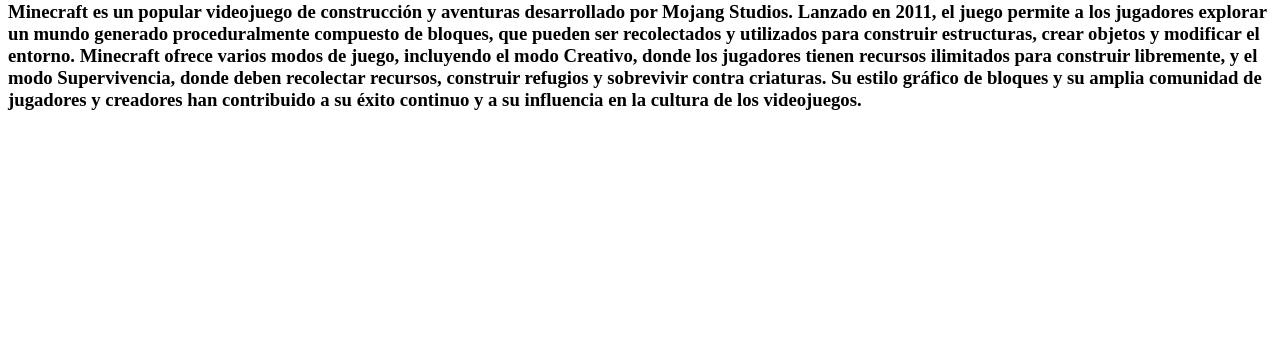
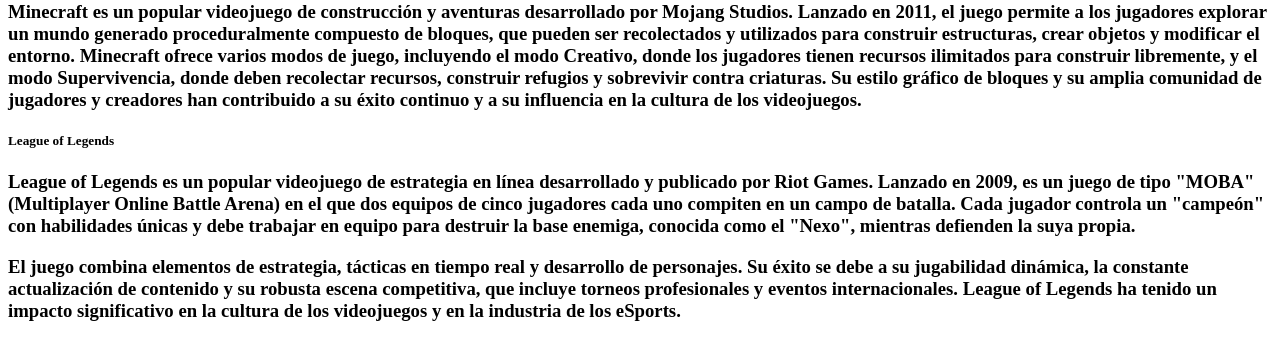
Before and after one commit to Kevsho1/Ejercicio_4_Rubrica_kurueta6, a plain HTML site: page index.html in a window 1280 px wide. Shown: the part 382-742 px from the top of the page. Drawn offline with Linux system fonts and the light colour scheme.

Commit message:
Add information of the second favorite game

```diff
--- a/index.html
+++ b/index.html
@@ -10,5 +10,8 @@
     <img src="https://e00-marca.uecdn.es/assets/multimedia/imagenes/2019/09/16/15686443045000.jpg" alt="">
     <h3>Minecraft es un popular videojuego de construcción y aventuras desarrollado por Mojang Studios. Lanzado en 2011, el juego permite a los jugadores explorar un mundo generado proceduralmente compuesto de bloques, que pueden ser recolectados y utilizados para construir estructuras, crear objetos y modificar el entorno. Minecraft ofrece varios modos de juego, incluyendo el modo Creativo, donde los jugadores tienen recursos ilimitados para construir libremente, y el modo Supervivencia, donde deben recolectar recursos, construir refugios y sobrevivir contra criaturas. Su estilo gráfico de bloques y su amplia comunidad de jugadores y creadores han contribuido a su éxito continuo y a su influencia en la cultura de los videojuegos.</h3>
 
+    <h5>League of Legends</h5>
+    <h3>League of Legends es un popular videojuego de estrategia en línea desarrollado y publicado por Riot Games. Lanzado en 2009, es un juego de tipo "MOBA" (Multiplayer Online Battle Arena) en el que dos equipos de cinco jugadores cada uno compiten en un campo de batalla. Cada jugador controla un "campeón" con habilidades únicas y debe trabajar en equipo para destruir la base enemiga, conocida como el "Nexo", mientras defienden la suya propia.</h3>
+    <h3>El juego combina elementos de estrategia, tácticas en tiempo real y desarrollo de personajes. Su éxito se debe a su jugabilidad dinámica, la constante actualización de contenido y su robusta escena competitiva, que incluye torneos profesionales y eventos internacionales. League of Legends ha tenido un impacto significativo en la cultura de los videojuegos y en la industria de los eSports.</h3>
 </body>
 </html>
```
